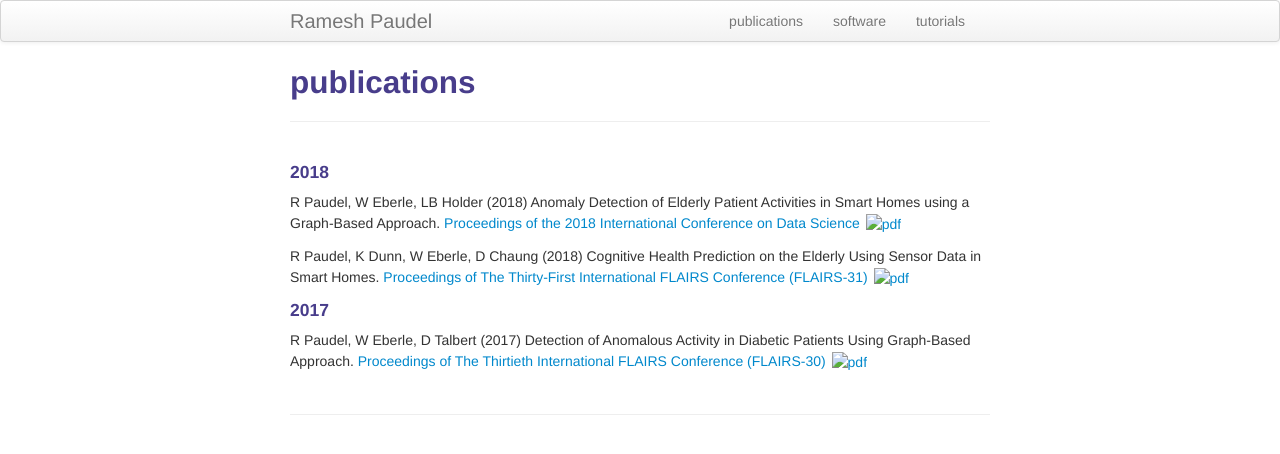
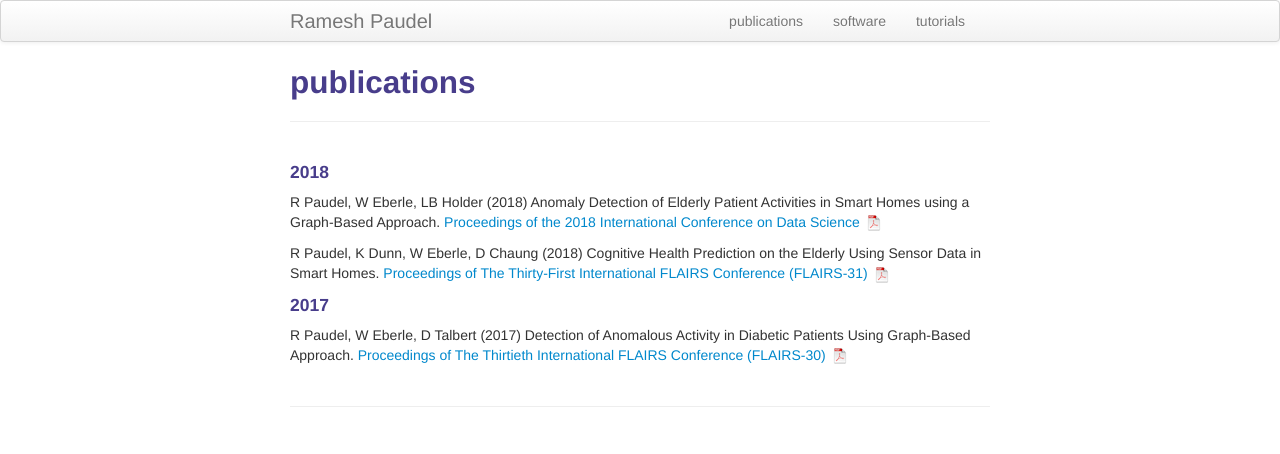
Before and after one commit to rpaudel42/rpaudel42.github.io, a Jekyll site: the page built from pages/pubs.md, in a window 1280 px wide. Shown: the top 454 px of the page. Built offline with Jekyll 4.4.1, drawn with Linux system fonts in a browser that asks for light colours.

Commit message:
Update pubs.md

```diff
--- a/pages/pubs.md
+++ b/pages/pubs.md
@@ -8,15 +8,15 @@ description: Ramesh Paudel's publications
 
 R Paudel, W Eberle, LB Holder
 (2018) Anomaly Detection of Elderly Patient Activities in Smart Homes using a Graph-Based Approach. [Proceedings of the 2018 International Conference on Data Science](https://csce.ucmss.com/cr/books/2018/ConferenceReport?ConferenceKey=ICD)
-[![pdf](icons/pdf-icon.png)](https://csce.ucmss.com/cr/books/2018/LFS/CSREA2018/ICD8019.pdf)
+[![pdf]({{ BASE_PATH }}/assets/icons/pdf-icon.png)](https://csce.ucmss.com/cr/books/2018/LFS/CSREA2018/ICD8019.pdf)
 
 R Paudel, K Dunn, W Eberle, D Chaung
 (2018) Cognitive Health Prediction on the Elderly Using Sensor Data in Smart Homes. [Proceedings of The Thirty-First International FLAIRS Conference (FLAIRS-31)](https://aaai.org/ocs/index.php/FLAIRS/FLAIRS18/paper/view/17622)
-[![pdf](icons/pdf-icon.png)](https://aaai.org/ocs/index.php/FLAIRS/FLAIRS18/paper/view/17622/16833)
+[![pdf]({{ BASE_PATH }}/assets/icons/pdf-icon.png)](https://aaai.org/ocs/index.php/FLAIRS/FLAIRS18/paper/view/17622/16833)
 
 
 #### 2017
 
 R Paudel, W Eberle, D Talbert
 (2017) Detection of Anomalous Activity in Diabetic Patients Using Graph-Based Approach. [Proceedings of The Thirtieth International FLAIRS Conference (FLAIRS-30)](https://aaai.org/ocs/index.php/FLAIRS/FLAIRS17/paper/view/15455)
-[![pdf](icons/pdf-icon.png)](https://aaai.org/ocs/index.php/FLAIRS/FLAIRS17/paper/view/15455/14978)
+[![pdf]({{ BASE_PATH }}/assets/icons/pdf-icon.png)](https://aaai.org/ocs/index.php/FLAIRS/FLAIRS17/paper/view/15455/14978)
```
